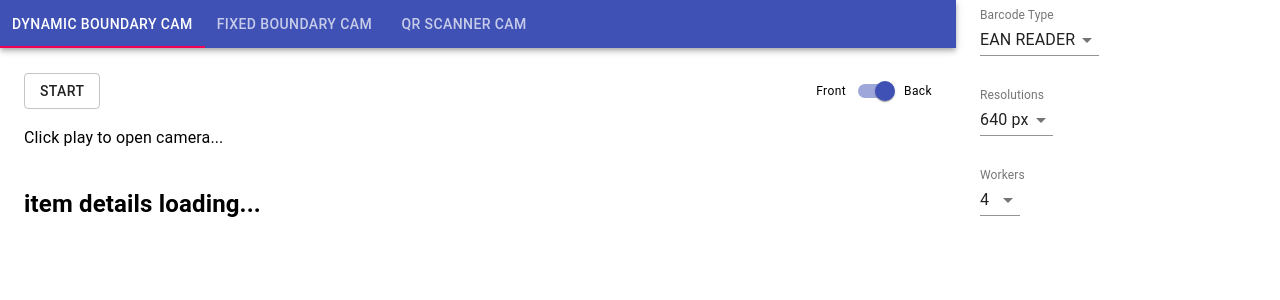
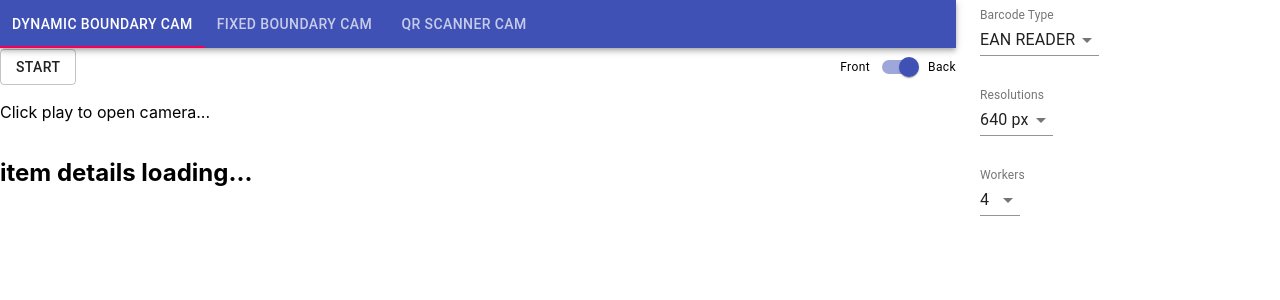
Before and after one commit to nazmulshuvo03/barcode-scanner-pwa, a React (Create React App) app: page / in a window 1280 px wide. Shown: the top 300 px of the page. Built offline with nearby package versions, Linux system fonts and the light colour scheme.

Commit message:
scrollable tabs fix

```diff
--- a/src/components/CameraTabs.js
+++ b/src/components/CameraTabs.js
@@ -4,8 +4,6 @@ import { makeStyles } from "@material-ui/core/styles";
 import AppBar from "@material-ui/core/AppBar";
 import Tabs from "@material-ui/core/Tabs";
 import Tab from "@material-ui/core/Tab";
-import Typography from "@material-ui/core/Typography";
-import Box from "@material-ui/core/Box";
 
 function TabPanel(props) {
   const { children, value, index, ...other } = props;
@@ -18,11 +16,7 @@ function TabPanel(props) {
       aria-labelledby={`simple-tab-${index}`}
       {...other}
     >
-      {value === index && (
-        <Box p={3}>
-          <Typography>{children}</Typography>
-        </Box>
-      )}
+      {value === index && <>{children}</>}
     </div>
   );
 }
@@ -62,7 +56,9 @@ export default function SimpleTabs(props) {
         <Tabs
           value={value}
           onChange={handleChange}
-          aria-label="simple tabs example"
+          variant="scrollable"
+          scrollButtons="auto"
+          aria-label="scrollable auto tabs example"
         >
           <Tab label="Dynamic boundary Cam" {...a11yProps(0)} />
           <Tab label="Fixed boundary Cam" {...a11yProps(1)} />
```
